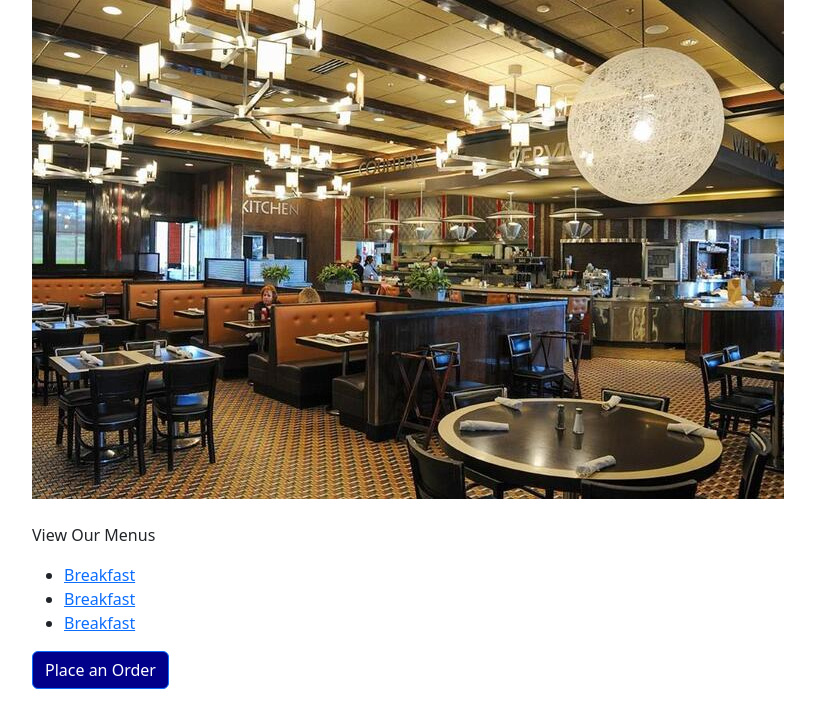
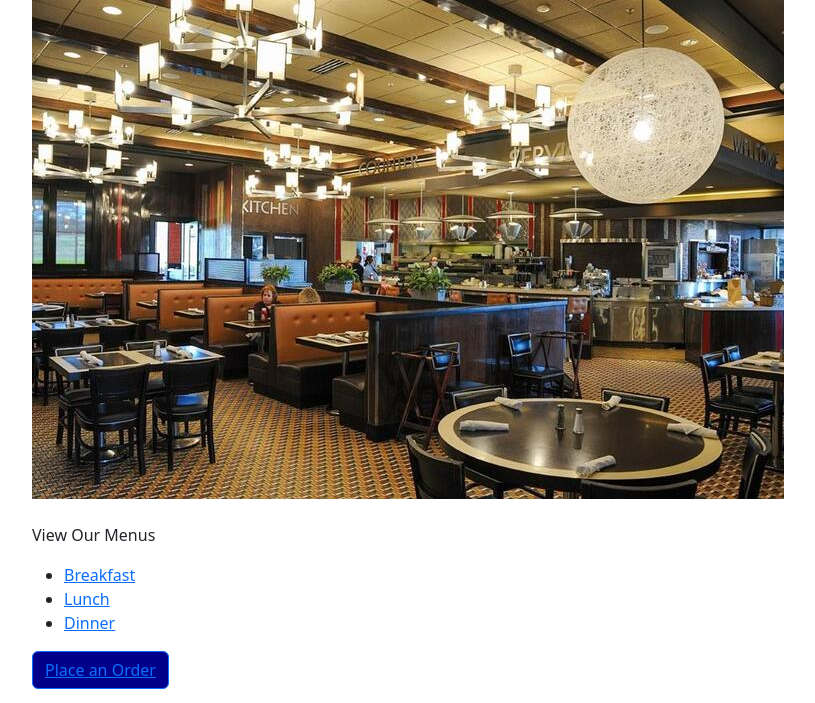
Before and after one commit to joshuanak/diner, a PHP site: page /views/home.html in a window 1280 px wide. Shown: the part 97-800 px from the top of the page, without its empty margins (50-865 px from the left). Run offline with PHP 8.4, Linux system fonts and the light colour scheme.

Commit message:
added routing from home.html button to orderForm1

```diff
--- a/views/home.html
+++ b/views/home.html
@@ -19,11 +19,11 @@
     <p>View Our Menus</p>
     <ul>
         <li><a href="breakfast">Breakfast</a></li>
-        <li><a href="lunch">Breakfast</a></li>
-        <li><a href="dinner">Breakfast</a></li>
+        <li><a href="lunch">Lunch</a></li>
+        <li><a href="dinner">Dinner</a></li>
     </ul>
 
-    <button class="btn btn-primary">Place an Order</button>
+    <button class="btn btn-primary"><a href="order1">Place an Order</a></button>
   </div>
 </body>
 </html>
```
Also changed, not shown: index.php (+12 -4 lines).
